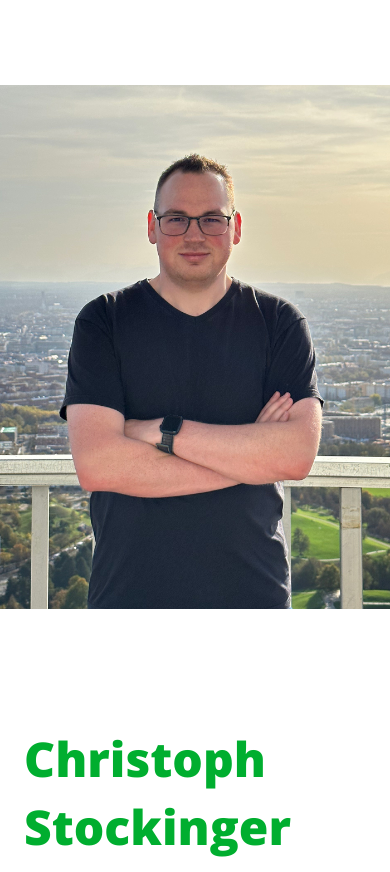
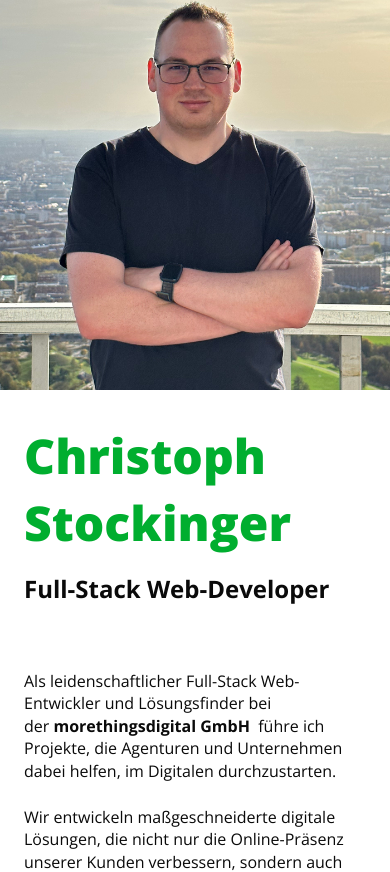
Before and after one commit to christophstockinger/cs-website, a Next.js app: page / in a window 390 px wide. Shown: the top 872 px of the page. Built offline with nearby package versions, Linux system fonts and the light colour scheme; no server answers.

Commit message:
fix: design adjustments

```diff
--- a/app/layout.tsx
+++ b/app/layout.tsx
@@ -54,7 +54,7 @@ const RootLayout = ({ children }: IRootLayoutProps) => {
           <div className="w-full order-2 h-auto lg:w-2/3 lg:pr-24 lg:order-1">
             {children}
           </div>
-          <div className="w-full order-1 h-auto aspect-portrait overflow-hidden lg:w-1/3 lg:order-2 lg:sticky lg:top-0 lg:max-h-screen">
+          <div className="w-full order-1 h-auto aspect-square overflow-hidden lg:w-1/3 lg:order-2 lg:sticky lg:top-0 lg:max-h-screen">
             <ProfilePortrait className="lg:absolute lg:inset-0" />
           </div>
         </main>
```
